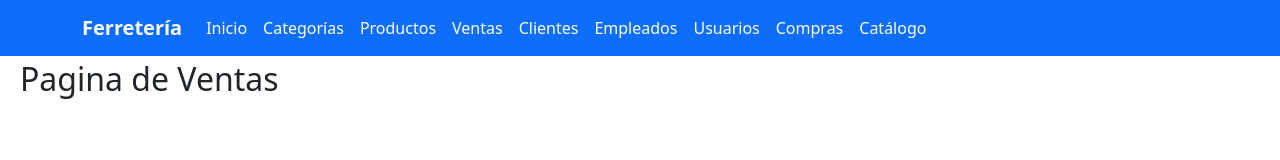
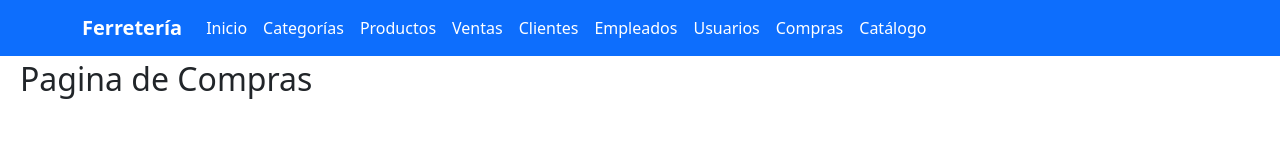
Before and after one commit to AlexanderOcon/Frontend_F_Brandon_2025, a React (Vite) app: page /empleados in a window 1280 px wide. Shown: the top 160 px of the page. Built offline with nearby package versions, Linux system fonts and the light colour scheme.

Commit message:
Cambio a compras

```diff
--- a/src/views/Empleados.jsx
+++ b/src/views/Empleados.jsx
@@ -1,8 +1,8 @@
-const Ventas = () => {
+const Compras = () => {
   return(
     <>
-      <h2> Pagina de Ventas </h2>
+      <h2> Pagina de Compras </h2>
     </>
   );
 }
-export default Ventas;
+export default Compras;
```
